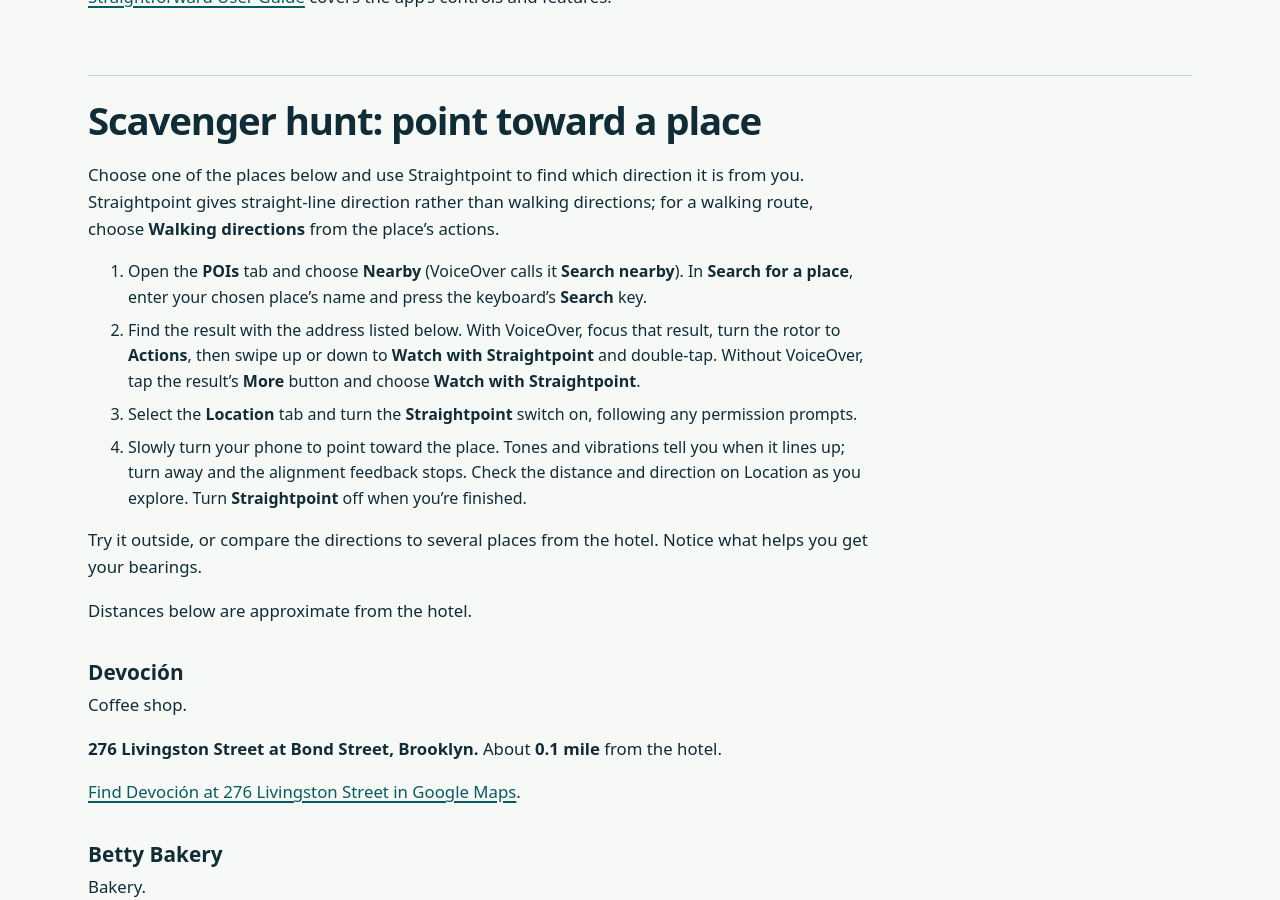
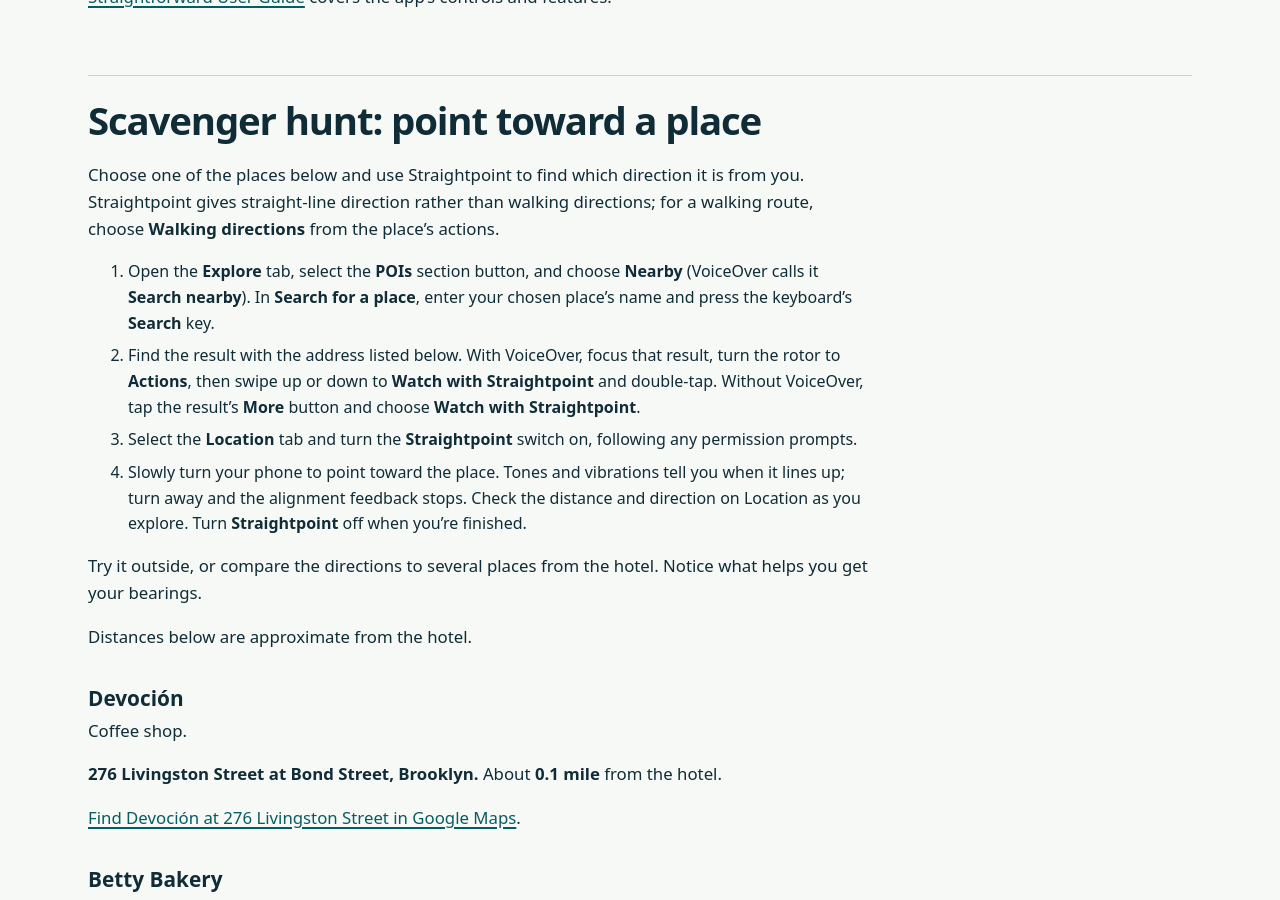
Before and after one commit to mforzano/straightforward-navigation-site, a Jekyll site: the page built from nfbny.md, in a window 1280 px wide and 900 px high, scrolled down 727 px. Built offline with Jekyll 4.4.1, drawn with Linux system fonts in a browser that asks for light colours.

Commit message:
Fix NFB NY demo entry point for upcoming Explore layout

```diff
--- a/nfbny.md
+++ b/nfbny.md
@@ -32,7 +32,7 @@ For help, ask during the seminar or [email contact@straightforwardnavigation.com
 
 Choose one of the places below and use Straightpoint to find which direction it is from you. Straightpoint gives straight-line direction rather than walking directions; for a walking route, choose **Walking directions** from the place's actions.
 
-1. Open the **POIs** tab and choose **Nearby** (VoiceOver calls it **Search nearby**). In **Search for a place**, enter your chosen place's name and press the keyboard's **Search** key.
+1. Open the **Explore** tab, select the **POIs** section button, and choose **Nearby** (VoiceOver calls it **Search nearby**). In **Search for a place**, enter your chosen place's name and press the keyboard's **Search** key.
 2. Find the result with the address listed below. With VoiceOver, focus that result, turn the rotor to **Actions**, then swipe up or down to **Watch with Straightpoint** and double-tap. Without VoiceOver, tap the result's **More** button and choose **Watch with Straightpoint**.
 3. Select the **Location** tab and turn the **Straightpoint** switch on, following any permission prompts.
 4. Slowly turn your phone to point toward the place. Tones and vibrations tell you when it lines up; turn away and the alignment feedback stops. Check the distance and direction on Location as you explore. Turn **Straightpoint** off when you're finished.
```
